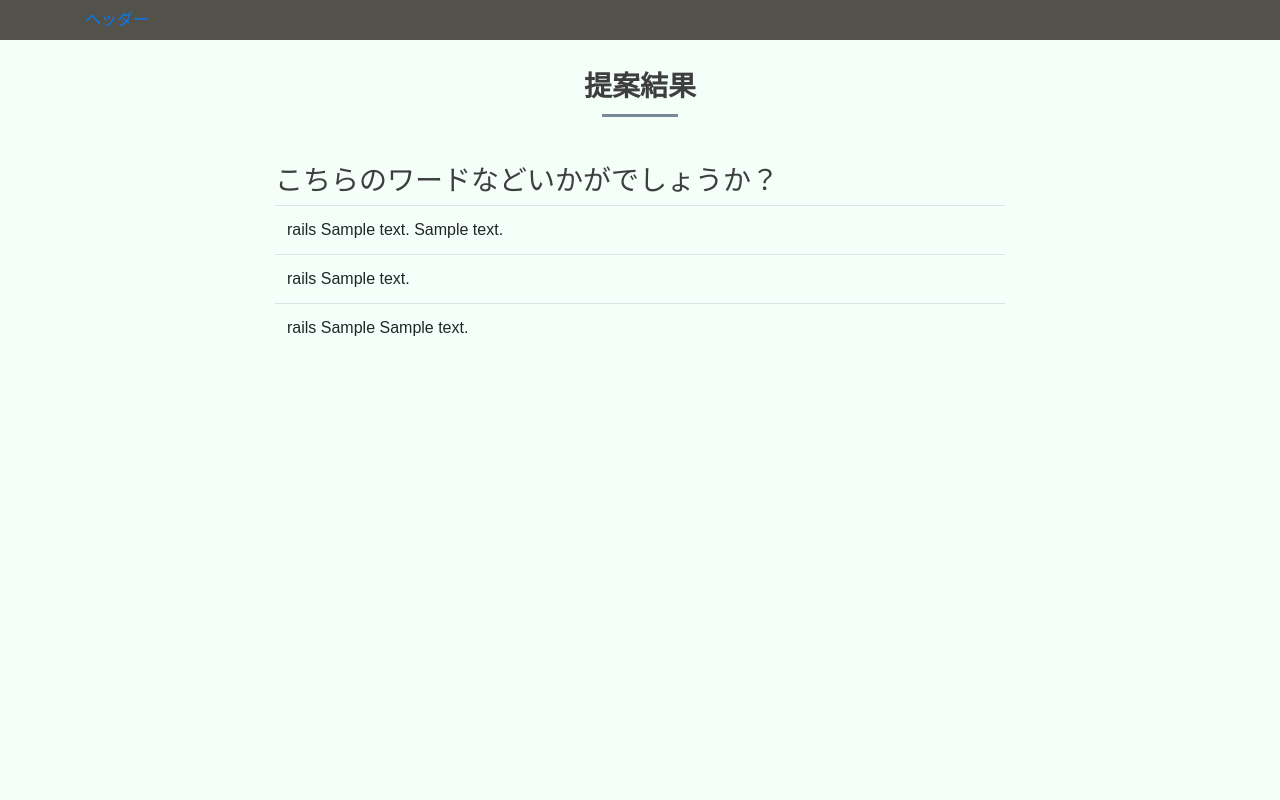
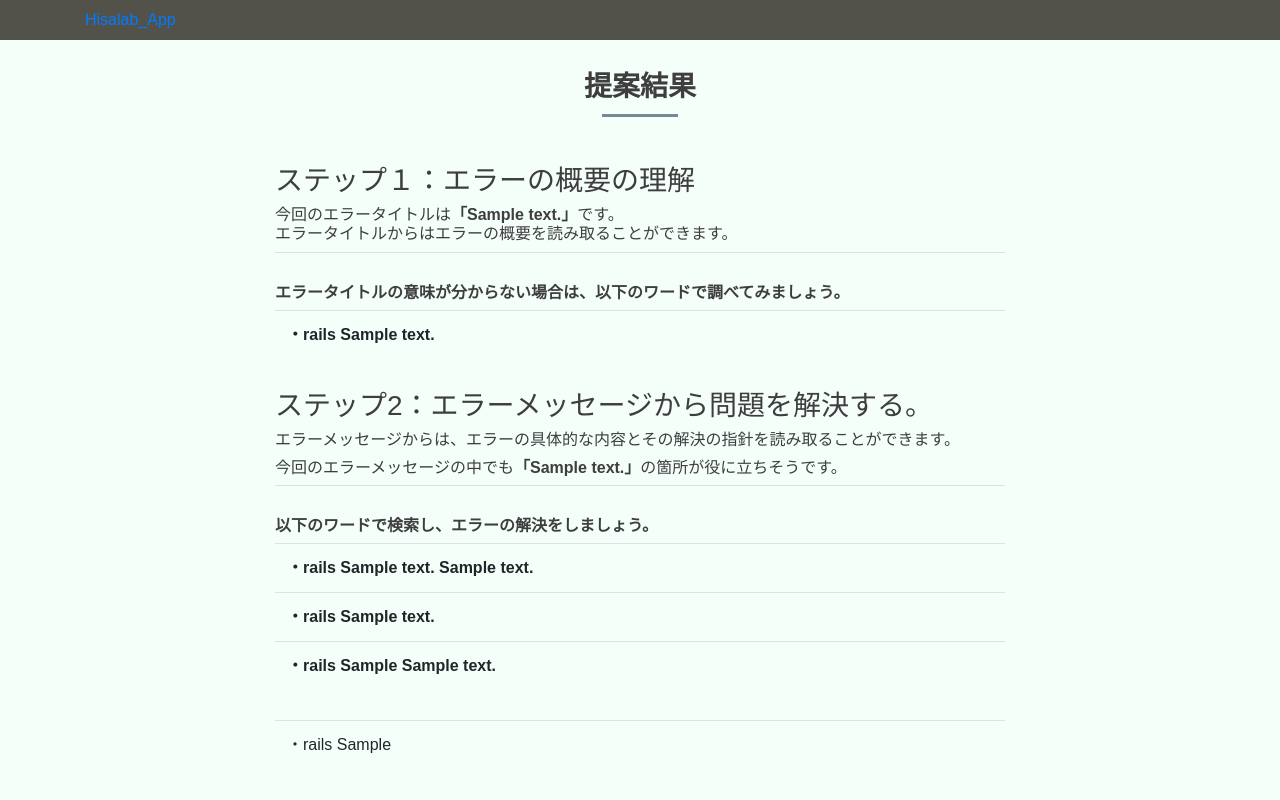
Before and after one commit to kouki512/Python-Search_support-proto, a Django app: page /suggest_result/1/ in a window 1280 px wide. Run offline with Django 3.2, Linux system fonts and the light colour scheme; tables that the repository leaves empty hold one stand-in row (values such as "Sample post").

Commit message:
[change]suggest_resutl layout

```diff
--- a/search_word/static/css/search.css
+++ b/search_word/static/css/search.css
@@ -59,3 +59,14 @@
 .form-feature{
   margin: 30px 0px;
 }
+
+.step{
+  margin-bottom: 30px;
+  border-bottom: 1px solid #dee2e6;
+}
+.step-title h6{
+  font-weight: bold;
+}
+.result-table{
+  margin-bottom: 30px;
+}
--- a/search_word/templates/search_word/suggest_result.html
+++ b/search_word/templates/search_word/suggest_result.html
@@ -1,18 +1,58 @@
 {% extends 'base.html' %}
 {%block title%}提案結果 {%endblock%}
+{% load static %}
 {% block content %}
 <div class="container">
     <div class="row">
         <div class="col-lg-8 contents-wrapper">
             <h2 class="section-title ">提案結果</h2>
-            <h3>こちらのワードなどいかがでしょうか？</h3>
-            <table class = "table">
+            <div class="step step1">
+                <h3>ステップ１：エラーの概要の理解</h3>
+                <h6>
+                    今回のエラータイトルは<b>「{{collection_result.general_error}}」</b>です。<br>エラータイトルからはエラーの概要を読み取ることができます。
+                </h6>
+            </div>
+            <div class="step-title">
+                <h6>エラータイトルの意味が分からない場合は、以下のワードで調べてみましょう。</h6>
+            </div>
+            <table class = "table result-table">
                 <tbody>
                     <!-- ワードを繰り返し出力 -->
-                    {% for word in suggest_result %}
+                    {% for word in general_error_word %}
                     <tr>
                         <!-- viewに情報を送信するためのフォーム -->
-                        <td>{{word}}</td>
+                        <td><b>・{{word}}</b></td>
+                    </tr>
+                    {% endfor %}
+                </tbody>
+            </table>
+
+            <div class="step step2">
+                <h3>ステップ2：エラーメッセージから問題を解決する。</h3>
+                <h6>エラーメッセージからは、エラーの具体的な内容とその解決の指針を読み取ることができます。</h6>
+                <h6>今回のエラーメッセージの中でも<b>「{{collection_result.error_detail}}」</b>の箇所が役に立ちそうです。</h6>
+            </div>
+            <div class="step-title">
+                <h6>以下のワードで検索し、エラーの解決をしましょう。</h6>
+            </div>
+            <table class = "table result-table">
+                <tbody>
+                    <!-- ワードを繰り返し出力 -->
+                    {% for word in detail_error_word %}
+                    <tr>
+                        <!-- viewに情報を送信するためのフォーム -->
+                        <td><b>・{{word}}</b></td>
+                    </tr>
+                    {% endfor %}
+                </tbody>
+            </table>
+            <table class = "table result-table">
+                <tbody>
+                    <!-- ワードを繰り返し出力 -->
+                    {% for word in make_function_word %}
+                    <tr>
+                        <!-- viewに情報を送信するためのフォーム -->
+                        <td>・{{word}}</td>
                     </tr>
                     {% endfor %}
 
--- a/search_word/views.py
+++ b/search_word/views.py
@@ -53,8 +53,8 @@ def SelectErrors(request):
         # formに入力がある場合オブジェクトを生成
         if form.is_valid():
             search_word = SearchWord.objects.create(**form.cleaned_data)
-            #print(search_word.pk)
-            return redirect('search_word',pk=search_word.pk)
+            # print(search_word.pk)
+            return redirect('search_word', pk=search_word.pk)
         else:
             print(form)
     context = {
@@ -86,24 +86,27 @@ def selection_error(error_message):
 
 def suggest_word(words, colection_error):
     # 提案ワードを格納する配列をオブジェクトの各要素を変数に定義
-    suggest_word = []
+    suggest_words = []
+    general_error_word = []
+    detail_error_word = []
+    make_function_word = []
+
     technique = words.technique
     general_error = colection_error['general_error']
     error_detail = colection_error['error_detail']
     Feature = words.Feature
 
-    # 提案ワードを配列に格納
-    suggest_word.append(technique + " " + general_error + " " + error_detail)
-    #suggest_word.append(technique + " " + general_error)
-    # ↑ rails + syntaxなどで解決する可能性は低いと判断
-
-    suggest_word.append(technique + " " + error_detail)
-    #suggest_word.append(technique + " " + Feature)
-    # ↑ rails + 一覧ページ などではエラーの解決は困難
-    #suggest_word.append(technique + " " + Feature + " " + general_error)
-    # ↑ rails + 一覧機能 + syntaxなどで解決する可能性は低いと判断
-    suggest_word.append(technique + " " + Feature + " " + error_detail)
-    return suggest_word
+    # 提案ワード（エラーの大枠）を配列に格納
+    general_error_word.append(technique + " " + general_error)
+    # 提案ワードを配列に格納(エラー解決ワード)
+    detail_error_word.append(
+        technique + " " + general_error + " " + error_detail)
+    detail_error_word.append(technique + " " + error_detail)
+    detail_error_word.append(technique + " " + Feature + " " + error_detail)
+    # 提案ワード（実装内容）を配列に格納
+    make_function_word.append(technique + " " + Feature)
+    suggest_words = [general_error_word, detail_error_word, make_function_word]
+    return suggest_words
 
 
 def detail_func(request, pk):
@@ -118,7 +121,8 @@ def detail_func(request, pk):
     # 検索ワードの作成ココまで
 
     # viewに渡す物を辞書型配列に変換
-    context = {'object': object, 'suggest_result': suggest_result}
+    context = {'object': object, 'collection_result': collection_result, 'general_error_word':
+               suggest_result[0], 'detail_error_word': suggest_result[1], 'make_function_word': suggest_result[2]}
     return render(request, 'search_word/suggest_result.html', context)
 
 
--- a/templates/base.html
+++ b/templates/base.html
@@ -22,7 +22,7 @@
     <nav class="navbar navbar-expand-lg navbar-dark header-nav">
       <div class="container">
         <!--<a class="navbar-brand" href="/"><span>Bookers</span></a>-->
-        <a href="">ヘッダー</a>
+        <a href="/">Hisalab_App</a>
         <button class="navbar-toggler" type="button" data-toggle="collapse" data-target="#navbarNavDropdown"
           aria-controls="navbarNavDropdown" aria-expanded="false" aria-label="Toggle navigation">
           <span class="navbar-toggler-icon"></span>
```
